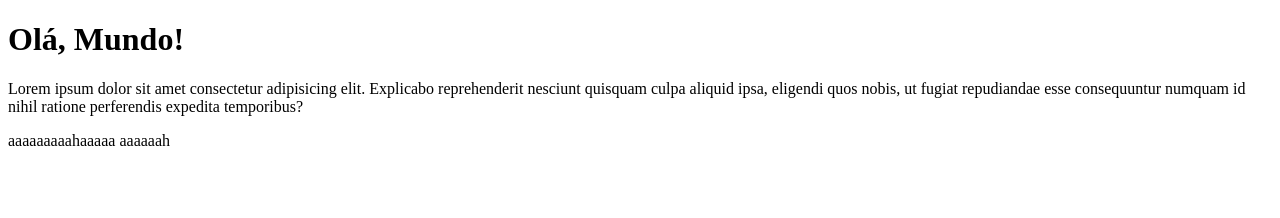
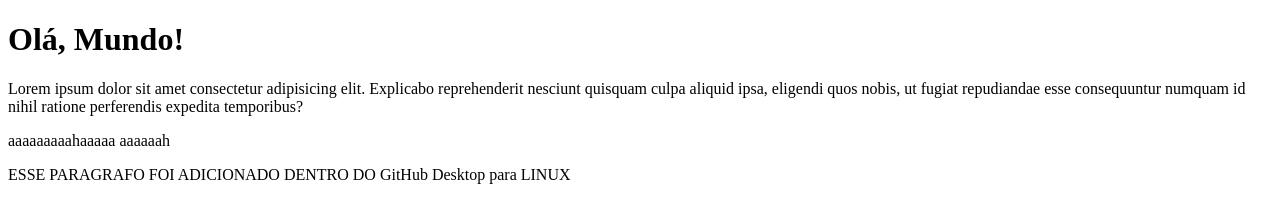
Before and after one commit to KarenAncina/Ola-Mundo, a plain HTML site: page site-exemplo/index.html in a window 1280 px wide. Drawn offline with Linux system fonts and the light colour scheme.

Commit message:
mudei o arquivo index

```diff
--- a/site-exemplo/index.html
+++ b/site-exemplo/index.html
@@ -10,6 +10,7 @@
     <h1> Olá, Mundo!</h1>
     <p>Lorem ipsum dolor sit amet consectetur adipisicing elit. Explicabo reprehenderit nesciunt quisquam culpa aliquid ipsa, eligendi quos nobis, ut fugiat repudiandae esse consequuntur numquam id nihil ratione perferendis expedita temporibus? </p>
     <p>aaaaaaaaahaaaaa aaaaaah</p>
+    <p>ESSE PARAGRAFO FOI ADICIONADO DENTRO DO GitHub Desktop para LINUX </p>
 
 </body>
 </html>
```
